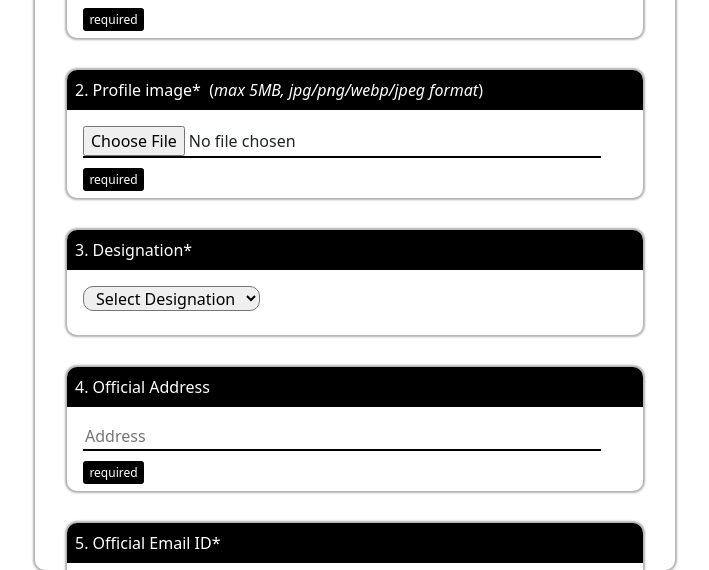
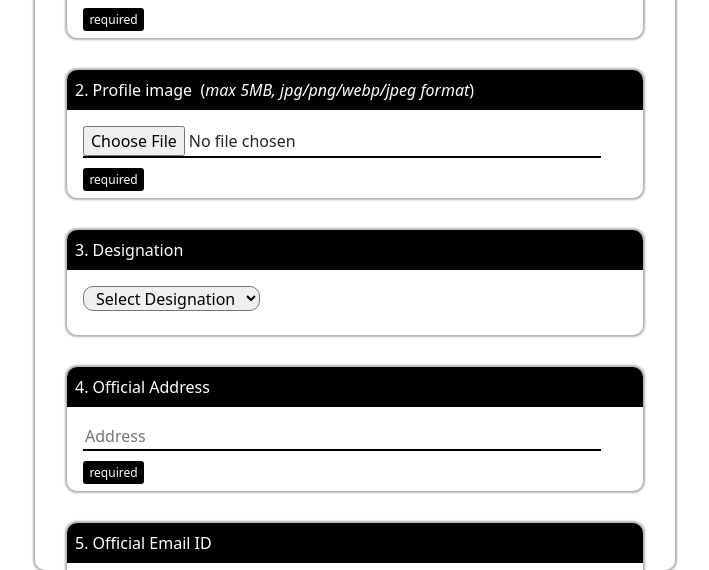
Before and after one commit to Hrithik450/forms, a React (Vite) app in the folder frontend/: page / in a window 1280 px wide. Shown: the part 230-800 px from the top of the page, without its empty margins (285-994 px from the left). Built offline with nearby package versions, Linux system fonts and the light colour scheme.

Commit message:
twentysixthminor

```diff
--- a/frontend/src/components/DataArray.jsx
+++ b/frontend/src/components/DataArray.jsx
@@ -10,7 +10,7 @@ export const FormFields = [
     name: "Profile",
     label: (
       <>
-        2. Profile image* <span>&nbsp;</span>(
+        2. Profile image <span>&nbsp;</span>(
         <i>max 5MB, jpg/png/webp/jpeg format</i>)
       </>
     ),
@@ -19,7 +19,7 @@ export const FormFields = [
   },
   {
     name: "Designation",
-    label: "3. Designation*",
+    label: "3. Designation",
     type: "select",
     options: ["Professor", "Associate Professor", "Assistant Professor"],
     required: true,
@@ -33,7 +33,7 @@ export const FormFields = [
   },
   {
     name: "Email",
-    label: "5. Official Email ID*",
+    label: "5. Official Email ID",
     type: "email",
     placeholder: "Email",
     required: true,
@@ -138,7 +138,7 @@ export const FormFields = [
   },
   {
     name: "TeachingExperience",
-    label: "10. Teaching Experience*",
+    label: "10. Teaching Experience",
     type: "subform",
     fields: [
       {
@@ -306,7 +306,7 @@ export const FormFields = [
   },
   {
     name: "Research",
-    label: "21. Research Interests*",
+    label: "21. Research Interests",
     type: "textarea",
     placeholder: "Enter your description...",
     required: true,
@@ -903,7 +903,7 @@ export const FormFields = [
   },
   {
     name: "AwardsAndRecognition (optional)",
-    label: "27. Awards And Recognition*",
+    label: "27. Awards And Recognition",
     type: "textarea",
     placeholder: "Enter your description...",
     required: false,
```
